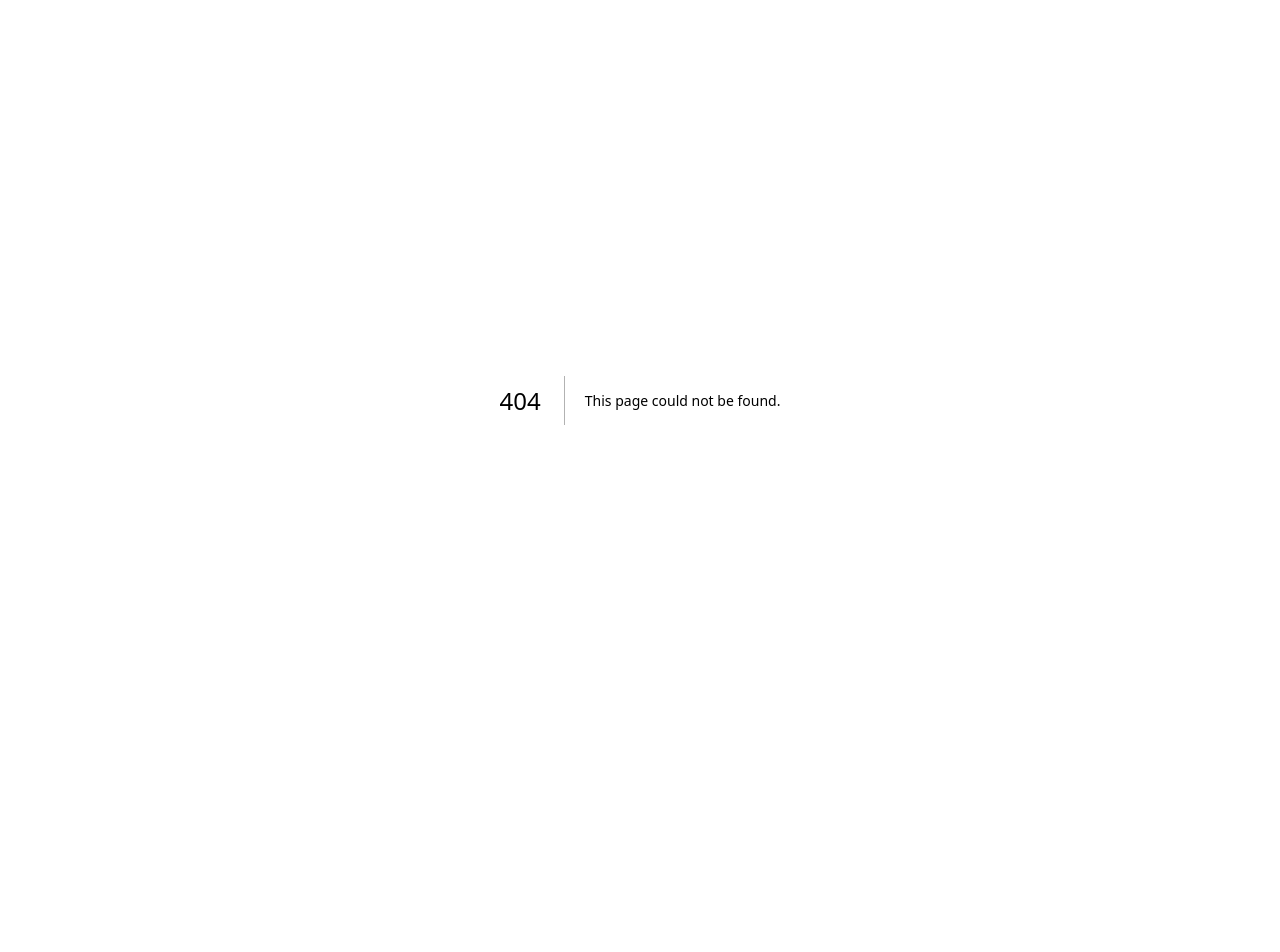
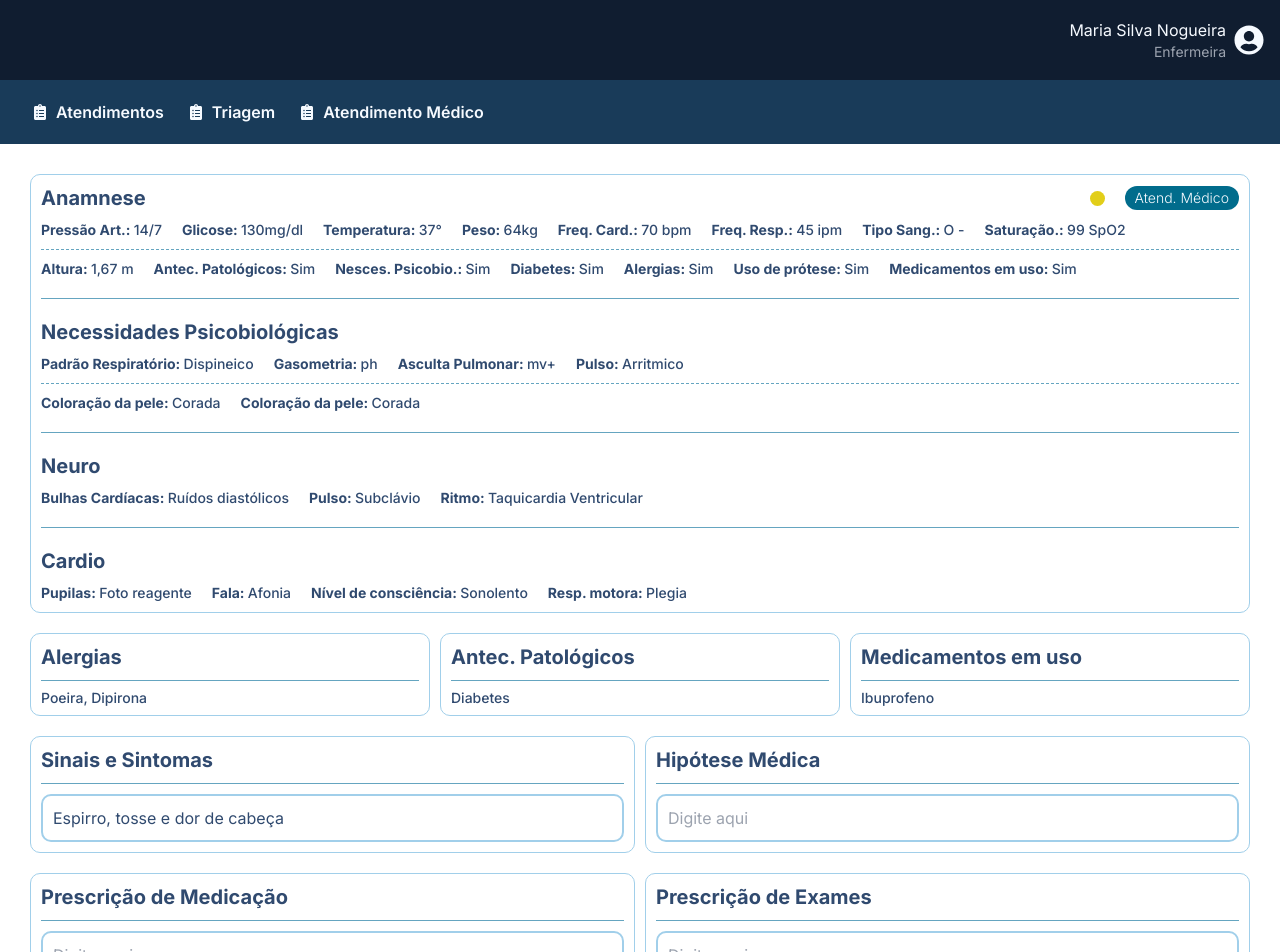
Before and after one commit to Tomas025/prontuario-eletronico, a Next.js app: page /atendimentoMedico/1 in a window 1280 px wide. Before the commit this address had no page. Shown: the top 952 px of the page. Before the commit the page ends 800 px from the top, so only its background shows below. Built offline with nearby package versions, Linux system fonts and the light colour scheme.

Commit message:
Feito tela de atendimento medico para paciente especifico

```diff
--- /dev/null
+++ b/src/app/(auth-routes)/atendimentoMedico/[id]/page.tsx
@@ -0,0 +1,194 @@
+export default function AtendimentoMedicoPaciente() {
+  return (
+    <div className="grid gap-y-5">
+      <div className="flex flex-col justify-center gap-y-5 p-[10px] border border-blue/07 rounded-[10px] text-blue/04">
+        <div className="flex flex-col gap-y-[10px]">
+          <div className="flex justify-between">
+            <h1 className="title">Anamnese</h1>
+            <div className="flex items-center gap-x-5">
+              <span className="bg-yellow w-[15px] h-[15px] rounded-full" />
+              <span className="rounded-[100px] px-[10px] py-[5px] bg-blue/05 text-white tagText">
+                Atend. Médico
+              </span>
+            </div>
+          </div>
+          <div className="flex flex-wrap gap-x-5 gap-y-1">
+            <p className="subTitle">
+              Pressão Art.: <span className="text">14/7</span>
+            </p>
+            <p className="subTitle">
+              Glicose: <span className="text">130mg/dl</span>
+            </p>
+            <p className="subTitle">
+              Temperatura: <span className="text">37°</span>
+            </p>
+            <p className="subTitle">
+              Peso: <span className="text">64kg</span>
+            </p>
+            <p className="subTitle">
+              Freq. Card.: <span className="text">70 bpm</span>
+            </p>
+            <p className="subTitle">
+              Freq. Resp.: <span className="text">45 ipm</span>
+            </p>
+            <p className="subTitle">
+              Tipo Sang.: <span className="text">O -</span>
+            </p>
+            <p className="subTitle">
+              Saturação.: <span className="text">99 SpO2</span>
+            </p>
+          </div>
+          <hr className="border-dashed border-blue/06" />
+          <div className="flex flex-wrap gap-x-5 gap-y-1">
+            <p className="subTitle">
+              Altura: <span className="text">1,67 m</span>
+            </p>
+            <p className="subTitle">
+              Antec. Patológicos: <span className="text">Sim</span>
+            </p>
+            <p className="subTitle">
+              Nesces. Psicobio.: <span className="text">Sim</span>
+            </p>
+            <p className="subTitle">
+              Diabetes: <span className="text">Sim</span>
+            </p>
+            <p className="subTitle">
+              Alergias: <span className="text">Sim</span>
+            </p>
+            <p className="subTitle">
+              Uso de prótese: <span className="text">Sim</span>
+            </p>
+            <p className="subTitle">
+              Medicamentos em uso: <span className="text">Sim</span>
+            </p>
+          </div>
+        </div>
+        <hr className="border-blue/06" />
+        <div className="flex flex-col gap-y-[10px]">
+          <div>
+            <h1 className="title">Necessidades Psicobiológicas</h1>
+            <span />
+          </div>
+          <div className="flex flex-wrap gap-x-5 gap-y-1">
+            <p className="subTitle">
+              Padrão Respiratório: <span className="text">Dispineico</span>
+            </p>
+            <p className="subTitle">
+              Gasometria: <span className="text">ph</span>
+            </p>
+            <p className="subTitle">
+              Asculta Pulmonar: <span className="text">mv+</span>
+            </p>
+            <p className="subTitle">
+              Pulso: <span className="text">Arritmico</span>
+            </p>
+          </div>
+          <hr className="border-dashed border-blue/06" />
+          <div className="flex flex-wrap gap-x-5 gap-y-1">
+            <p className="subTitle">
+              Coloração da pele: <span className="text">Corada</span>
+            </p>
+            <p className="subTitle">
+              Coloração da pele: <span className="text">Corada</span>
+            </p>
+          </div>
+        </div>
+        <hr className="border-blue/06" />
+        <div className="flex flex-col gap-y-[10px]">
+          <div>
+            <h1 className="title">Neuro</h1>
+            <span />
+          </div>
+          <div className="flex flex-wrap gap-x-5 gap-y-1">
+            <p className="subTitle">
+              Bulhas Cardíacas: <span className="text">Ruídos diastólicos</span>
+            </p>
+            <p className="subTitle">
+              Pulso: <span className="text">Subclávio</span>
+            </p>
+            <p className="subTitle">
+              Ritmo: <span className="text">Taquicardia Ventricular</span>
+            </p>
+          </div>
+        </div>
+        <hr className="border-blue/06" />
+        <div className="flex flex-col gap-y-[10px]">
+          <div>
+            <h1 className="title">Cardio</h1>
+            <span />
+          </div>
+          <div className="flex flex-wrap gap-x-5 gap-y-1">
+            <p className="subTitle">
+              Pupilas: <span className="text">Foto reagente</span>
+            </p>
+            <p className="subTitle">
+              Fala: <span className="text">Afonia</span>
+            </p>
+            <p className="subTitle">
+              Nível de consciência: <span className="text">Sonolento</span>
+            </p>
+            <p className="subTitle">
+              Resp. motora: <span className="text">Plegia</span>
+            </p>
+          </div>
+        </div>
+      </div>
+      <div className="grid grid-cols-3 gap-x-[10px]">
+        <div className="flex flex-col justify-center gap-y-[10px] p-[10px] border border-blue/07 rounded-[10px] text-blue/04">
+          <h1 className="title">Alergias</h1>
+          <hr className="border-blue/06" />
+          <p className="text">Poeira, Dipirona</p>
+        </div>
+        <div className="flex flex-col justify-center gap-y-[10px] p-[10px] border border-blue/07 rounded-[10px] text-blue/04">
+          <h1 className="title">Antec. Patológicos</h1>
+          <hr className="border-blue/06" />
+          <p className="text">Diabetes</p>
+        </div>
+        <div className="flex flex-col justify-center gap-y-[10px] p-[10px] border border-blue/07 rounded-[10px] text-blue/04">
+          <h1 className="title">Medicamentos em uso</h1>
+          <hr className="border-blue/06" />
+          <p className="text">Ibuprofeno</p>
+        </div>
+      </div>
+      <div className="grid grid-cols-2 gap-x-[10px] gap-y-5">
+        <div className="flex flex-col justify-center gap-y-[10px] p-[10px] border border-blue/07 rounded-[10px] text-blue/04">
+          <h1 className="title">Sinais e Sintomas</h1>
+          <hr className="border-blue/06" />
+          <input
+            type="text"
+            placeholder="Digite aqui"
+            defaultValue={'Espirro, tosse e dor de cabeça'}
+            className="p-[10px] outline-none border-2 border-blue/07 rounded-[10px]"
+          />
+        </div>
+        <div className="flex flex-col justify-center gap-y-[10px] p-[10px] border border-blue/07 rounded-[10px] text-blue/04">
+          <h1 className="title">Hipótese Médica</h1>
+          <hr className="border-blue/06" />
+          <input
+            type="text"
+            placeholder="Digite aqui"
+            className="p-[10px] outline-none border-2 border-blue/07 rounded-[10px]"
+          />
+        </div>
+        <div className="flex flex-col justify-center gap-y-[10px] p-[10px] border border-blue/07 rounded-[10px] text-blue/04">
+          <h1 className="title">Prescrição de Medicação</h1>
+          <hr className="border-blue/06" />
+          <input
+            type="text"
+            placeholder="Digite aqui"
+            className="p-[10px] outline-none border-2 border-blue/07 rounded-[10px]"
+          />
+        </div>
+        <div className="flex flex-col justify-center gap-y-[10px] p-[10px] border border-blue/07 rounded-[10px] text-blue/04">
+          <h1 className="title">Prescrição de Exames</h1>
+          <hr className="border-blue/06" />
+          <input
+            type="text"
+            placeholder="Digite aqui"
+            className="p-[10px] outline-none border-2 border-blue/07 rounded-[10px]"
+          />
+        </div>
+      </div>
+    </div>
+  );
+}
--- /dev/null
+++ b/src/app/(auth-routes)/atendimentoMedico/page.tsx
@@ -0,0 +1,3 @@
+export default function AtendimentoMedico() {
+  return <h1>Tela Aqui</h1>;
+}
--- a/src/app/(auth-routes)/layout.tsx
+++ b/src/app/(auth-routes)/layout.tsx
@@ -23,7 +23,7 @@ export default async function PrivateLayout({
         <UserComponent />
         <MenuComponent />
       </header>
-      <main>{children}</main>
+      <main className="p-[30px]">{children}</main>
     </>
   );
 }
```
